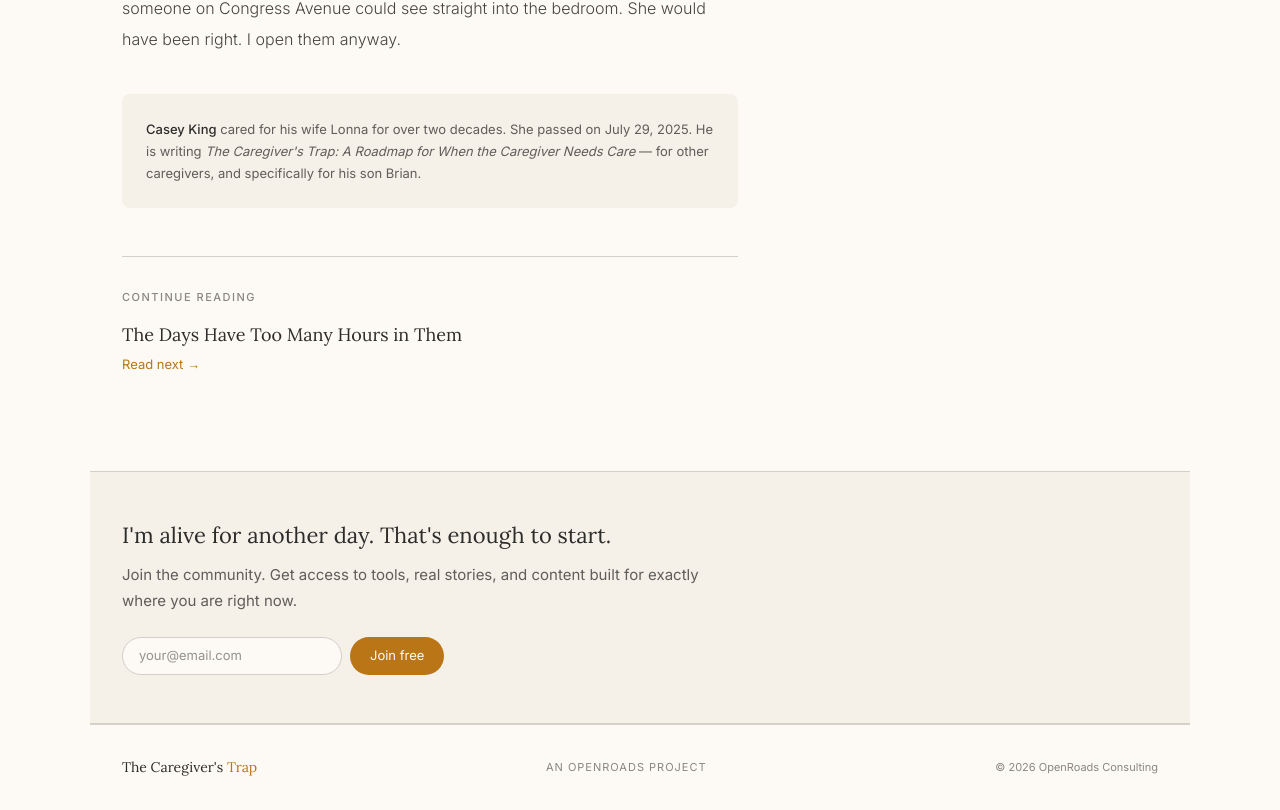
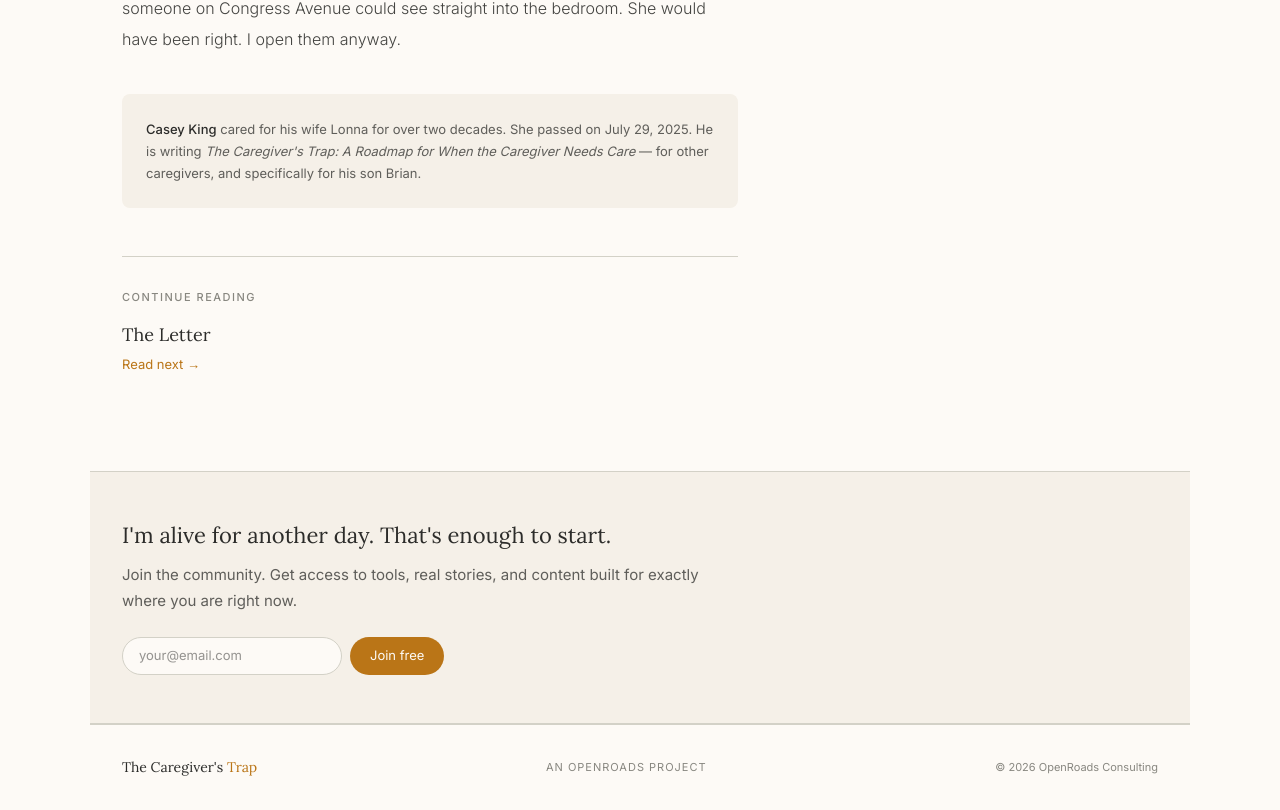
Before and after one commit to caseywsj/caregivertrap, a Next.js app: page /after/the-morning-ritual in a window 1280 px wide. Shown: the part 2689-3499 px from the top of the page. Built offline with nearby package versions, Linux system fonts and the light colour scheme.

Commit message:
Fix Morning Ritual continue reading link

```diff
--- a/app/after/the-morning-ritual/page.tsx
+++ b/app/after/the-morning-ritual/page.tsx
@@ -114,9 +114,9 @@ export default function TheMorningRitual() {
             <p style={{ fontSize: "11px", letterSpacing: "1.5px", textTransform: "uppercase" as const, color: "#888780", marginBottom: "1rem", fontWeight: 500 }}>
               Continue reading
             </p>
-            <a href="/after/the-days-have-too-many-hours" style={{ textDecoration: "none" }}>
+            <a href="/after/the-letter" style={{ textDecoration: "none" }}>
               <p style={{ fontFamily: "'Lora', serif", fontSize: "18px", color: "#2C2C2A", lineHeight: 1.4, marginBottom: "0.5rem" }}>
-                The Days Have Too Many Hours in Them
+                The Letter
               </p>
               <p style={{ fontSize: "13px", color: "#BA7517" }}>Read next →</p>
             </a>
```
